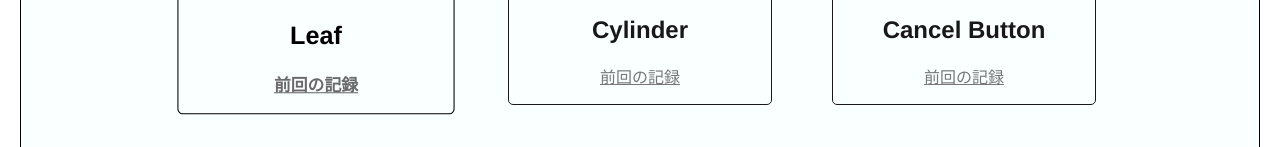
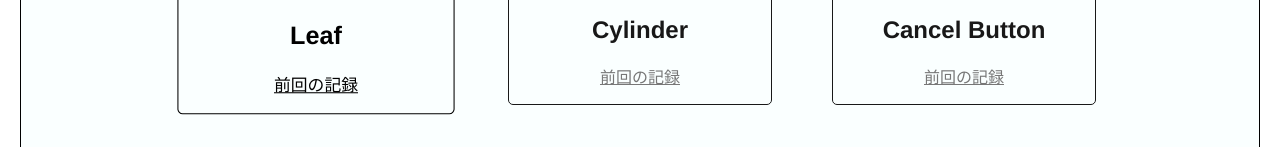
Before and after one commit to original-team8-app/setouchi-webapp2, a Vue app: page /three in a window 1280 px wide. In both pictures the pointer is over the button 316 px from the left and 729 px from the top of the page. Shown: the part 653-800 px from the top of the page. Built offline with nearby package versions, Linux system fonts and the light colour scheme.

Commit message:
微修正

```diff
--- a/src/views/ThreeView.vue
+++ b/src/views/ThreeView.vue
@@ -183,6 +183,6 @@ html {
   color: #696969;
 }
 .content__record:hover {
-  font-weight: bold;
+  color: black;
 }
 </style>
```
